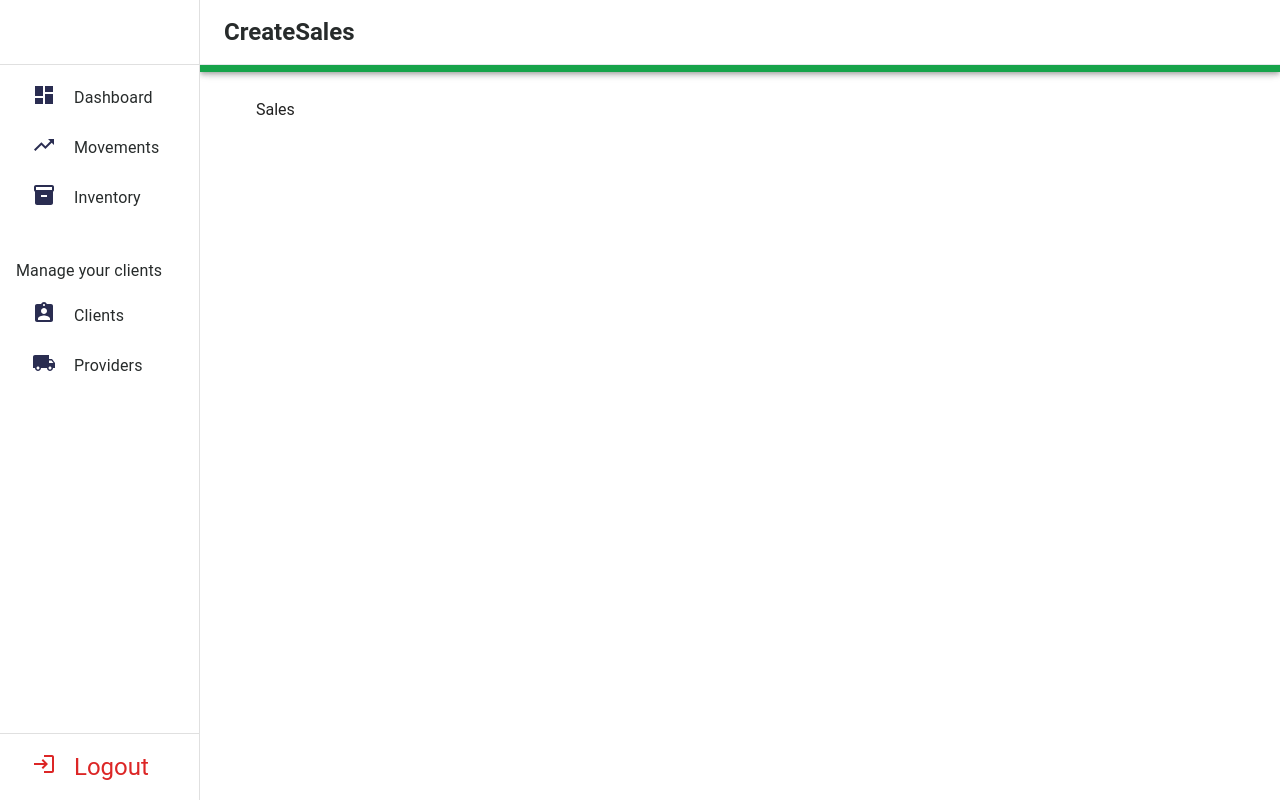
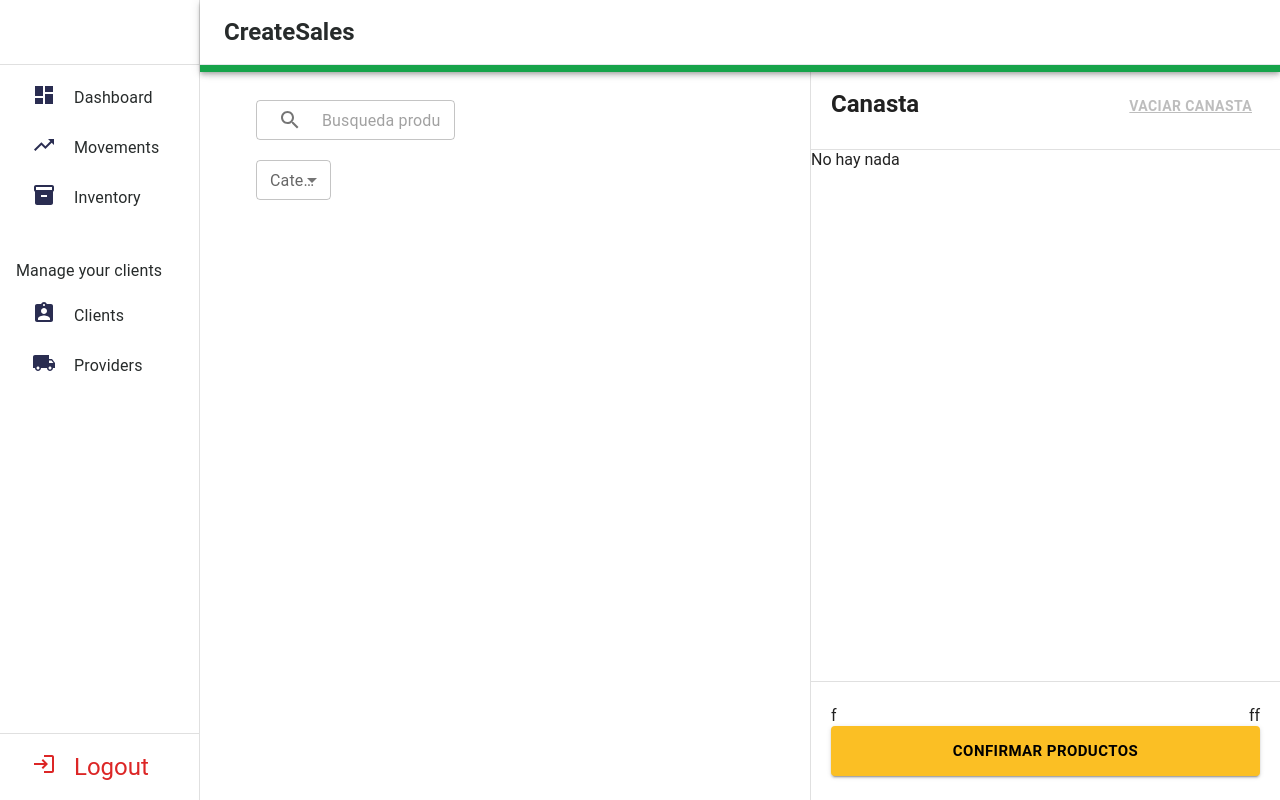
Before and after one commit to anderson009/admin-project, a React (Vite) app: page /admin/createSales in a window 1280 px wide. Built offline with nearby package versions, Linux system fonts and the light colour scheme.

Commit message:
createSales

```diff
--- /dev/null
+++ b/src/components/drawer.tsx
@@ -0,0 +1,115 @@
+import { useEffect, useState } from "react";
+import AppBar from "@mui/material/AppBar";
+import Box from "@mui/material/Box";
+import CssBaseline from "@mui/material/CssBaseline";
+import Divider from "@mui/material/Divider";
+import Drawer from "@mui/material/Drawer";
+import IconButton from "@mui/material/IconButton";
+import List from "@mui/material/List";
+import ListItem from "@mui/material/ListItem";
+import ListItemButton, {
+  ListItemButtonProps,
+} from "@mui/material/ListItemButton";
+import ListItemIcon from "@mui/material/ListItemIcon";
+import ListItemText from "@mui/material/ListItemText";
+import MenuIcon from "@mui/icons-material/Menu";
+import Toolbar from "@mui/material/Toolbar";
+import Typography from "@mui/material/Typography";
+import DashboardIcon from "@mui/icons-material/Dashboard";
+import GroupIcon from "@mui/icons-material/Group";
+import "./navbar.scss";
+import AddCircleIcon from "@mui/icons-material/AddCircle";
+
+import { Link } from "react-router-dom";
+import styled from "@emotion/styled";
+import { useMemo } from "react";
+import { Button } from "@mui/material";
+
+import { useLocation, useNavigate } from "react-router-dom";
+
+import RemoveCircleOutlineIcon from "@mui/icons-material/RemoveCircleOutline";
+import ZoomOutIcon from "@mui/icons-material/ZoomOut";
+import ThumbDownAltIcon from "@mui/icons-material/ThumbDownAlt";
+import BloodtypeIcon from "@mui/icons-material/Bloodtype";
+
+import TrendingUpIcon from "@mui/icons-material/TrendingUp";
+import InventoryIcon from "@mui/icons-material/Inventory";
+import AssignmentIndIcon from "@mui/icons-material/AssignmentInd";
+import LocalShippingIcon from "@mui/icons-material/LocalShipping";
+import LoginIcon from "@mui/icons-material/Login";
+
+const drawerWidth = 470;
+
+// class li item
+const ButtonMenu = styled(ListItemButton)<ListItemButtonProps>(({ theme }) => ({
+  borderRadius: "8px",
+
+  "&:hover": {
+    backgroundColor: "rgba(234, 234, 255, 0.05)",
+  },
+}));
+
+const drawerStyle = {
+  "& .MuiDrawer-paper": {
+    width: drawerWidth,
+    backgroundColor: "rgb(255, 255, 255)",
+    boxSizing: "border-box",
+  },
+};
+
+const Navbar = (): JSX.Element => {
+  return (
+    <Box sx={{ display: "flex" }} className="nav-bar-root">
+      <Box
+        component="nav"
+        sx={{ width: { sm: drawerWidth }, flexShrink: { sm: 0 } }}
+        aria-label="mailbox folders"
+      >
+        <Drawer
+          anchor="right"
+          variant="permanent"
+          sx={{
+            display: { xs: "none", sm: "block" },
+            ...drawerStyle,
+          }}
+          open
+        >
+          <div className="flex flex-col h-full">
+            <Toolbar />
+            <div className="flex flex-row justify-between my-6 mx-5">
+              <p className=" text-2xl font-bold">Canasta</p>
+              <Button disabled className="!underline !font-bold">
+                Vaciar Canasta
+              </Button>
+            </div>
+            <Divider />
+
+            <div className="grow	">No hay nada</div>
+
+
+
+            <Divider />
+
+            <div className="flex flex-col mx-5 my-6">
+              <div className="flex justify-between">
+                <p>f</p>
+                <p>ff</p>
+              </div>
+              <Button
+               // onClick={() => navigate('createSales')}
+                className="!py-3 !bg-amber-400 !font-bold !text-black"
+                size="large"
+                variant="contained"
+               // color="warning"
+              >
+                Confirmar productos
+              </Button>
+            </div>
+          </div>
+        </Drawer>
+      </Box>
+    </Box>
+  );
+};
+
+export default Navbar;
--- /dev/null
+++ b/src/components/navbar.scss
@@ -0,0 +1,16 @@
+.nav-bar-root {
+    .MuiTypography-root {
+        color: rgba(7, 11, 12, 0.87);
+    }
+    .MuiListItemIcon-root {
+        color: rgba(10, 14, 55, 0.87);
+        width: 30px;
+        height: 30px;
+        min-width: 30px;
+        margin-right: 12px;
+    }
+    .MuiListItemButton-root {
+        height: 50px;
+        box-sizing: border-box;
+    }
+}
--- a/src/pages/createMovement/Sales.tsx
+++ b/src/pages/createMovement/Sales.tsx
@@ -1,9 +1,52 @@
-import React from 'react'
+import {
+  FormControl,
+  InputAdornment,
+  InputLabel,
+  MenuItem,
+  Select,
+  TextField,
+} from "@mui/material";
+import React from "react";
+import Navbar from "../../components/drawer";
+//import PermanentDrawerRight from "../layout/PermanentDrawerRight/Navbar";
+import SearchIcon from "@mui/icons-material/Search";
 
 const Sales = (): JSX.Element => {
   return (
-    <div>Sales</div>
-  )
-}
+    <div className="flex flex-row justify-between w-full">
+      <div className="flex flex-col w-full">
+        <TextField
+          size="small"
+          className=" w-[40%]"
+          //  onChange={onChangeSearch}
+          placeholder="Busqueda producto"
+          InputProps={{
+            startAdornment: (
+              <InputAdornment className="mr-5" position="end">
+                <SearchIcon />
+              </InputAdornment>
+            ),
+          }}
+        />
 
-export {Sales}
+        <FormControl className="w-[15%] !mt-5" size="small">
+          <InputLabel id="demo-simple-select-label">Categorias</InputLabel>
+          <Select
+            //  onChange={(e: any) => onChangeFilter({ type: e.target.value })}
+            labelId="demo-simple-select-label"
+            id="demo-simple-select"
+            label="Categorias"
+          >
+            <MenuItem value={"ventas"}>Ventas</MenuItem>
+            <MenuItem value={20}>Semanal</MenuItem>
+            <MenuItem value={30}>Mensual</MenuItem>
+            <MenuItem value={30}>Anual</MenuItem>
+          </Select>
+        </FormControl>
+      </div>
+      <Navbar />
+    </div>
+  );
+};
+
+export { Sales };
--- a/src/pages/layout/navbar/Navbar.tsx
+++ b/src/pages/layout/navbar/Navbar.tsx
@@ -172,7 +172,8 @@ const Navbar = (props: Props): JSX.Element => {
         position="fixed"
         sx={{
           width: { sm: `calc(100% - ${drawerWidth}px)` },
-          ml: { sm: `${drawerWidth}px` },
+         ml: { sm: `${drawerWidth}px` },
+         zIndex: (theme) => theme.zIndex.drawer + 2
         }}
       >
         <Toolbar className="bg-white">
```
